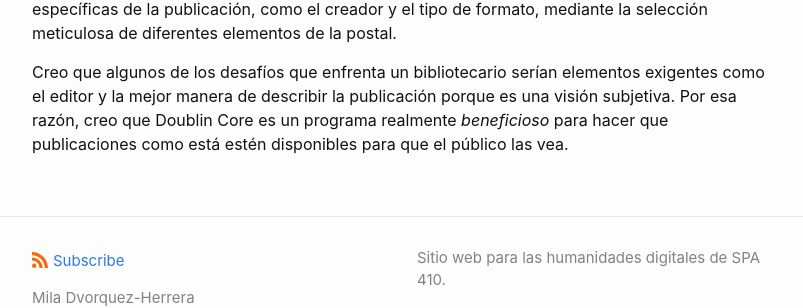
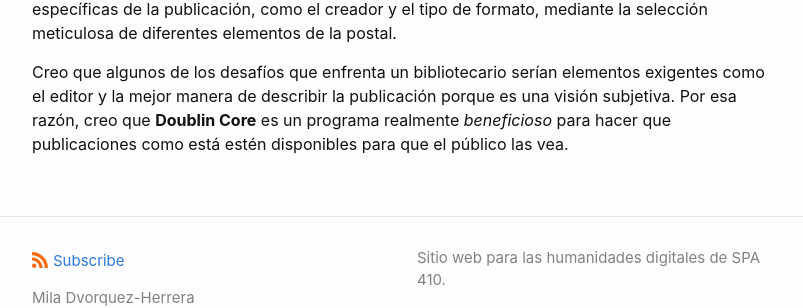
Before and after one commit to miladvh/miladvh.github.io, a Jekyll site: the page built from _posts/2021-09-22-metadatos.md, in a window 1280 px wide and 900 px high, scrolled down 3052 px. Shown: the part 455-763 px from the top of the window, without its empty margins (238-1041 px from the left). Built offline with Jekyll 4.4.1, drawn with Linux system fonts in a browser that asks for light colours.

```diff
--- a/_posts/2021-09-22-metadatos.md
+++ b/_posts/2021-09-22-metadatos.md
@@ -159,4 +159,4 @@ La publicación es gratuita para que el público acceda, lo que significa que lo
 
 El ejercico fue una mirada interesante a un cierto tipo de catagolación de los *metadatos* y lo que sucede detrás de escena del **Doublin Core**; parcecía ser un proceso de análisis de partes específicas de la publicación, como el creador y el tipo de formato, mediante la selección meticulosa de diferentes elementos de la postal.
 
-Creo que algunos de los desafíos que enfrenta un bibliotecario serían elementos exigentes como el editor y la mejor manera de describir la publicación porque es una visión subjetiva. Por esa razón, creo que Doublin Core es un programa realmente *beneficioso* para hacer que publicaciones como está estén disponibles para que el público las vea.
+Creo que algunos de los desafíos que enfrenta un bibliotecario serían elementos exigentes como el editor y la mejor manera de describir la publicación porque es una visión subjetiva. Por esa razón, creo que **Doublin Core** es un programa realmente *beneficioso* para hacer que publicaciones como está estén disponibles para que el público las vea.
```
